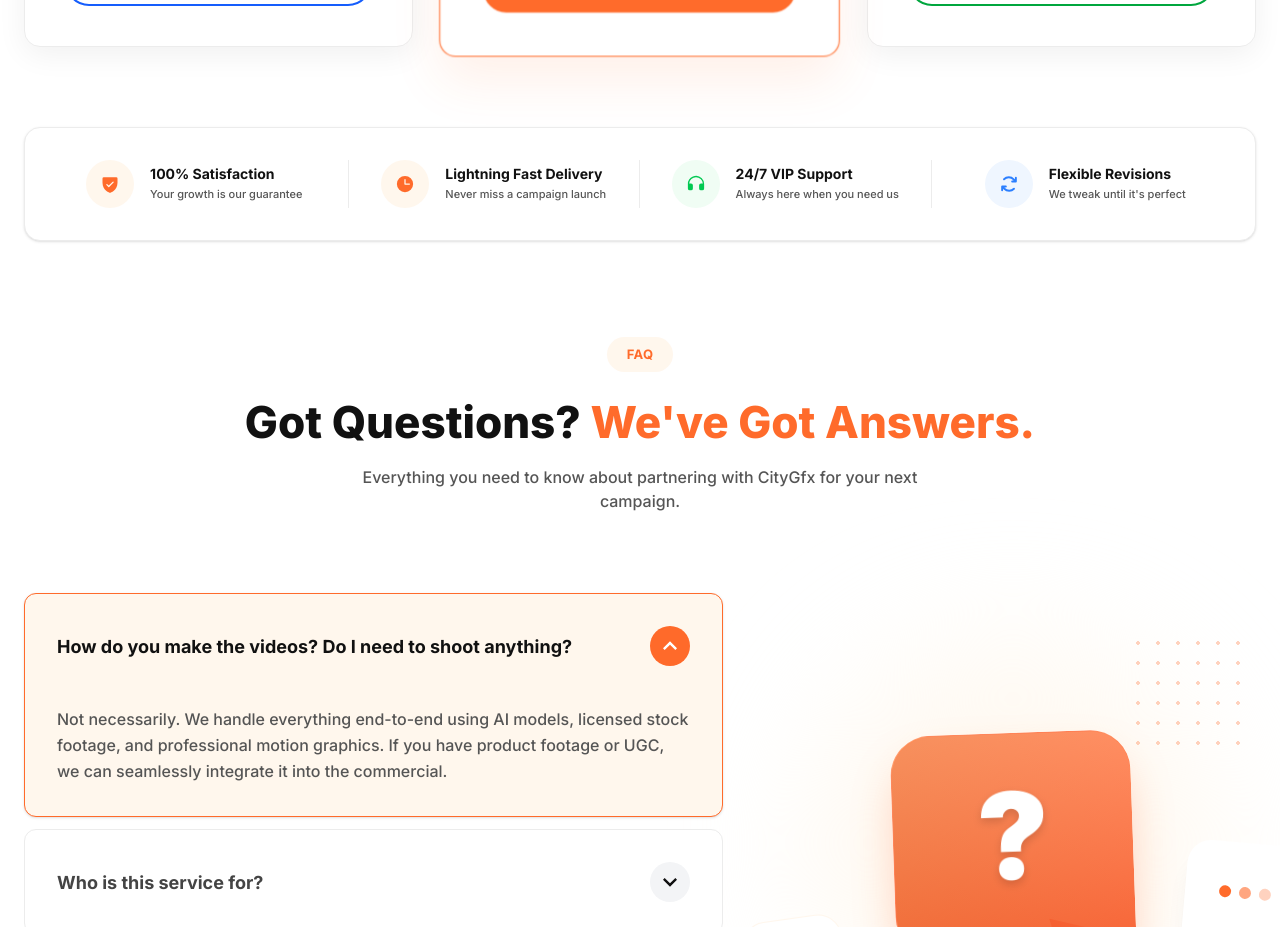
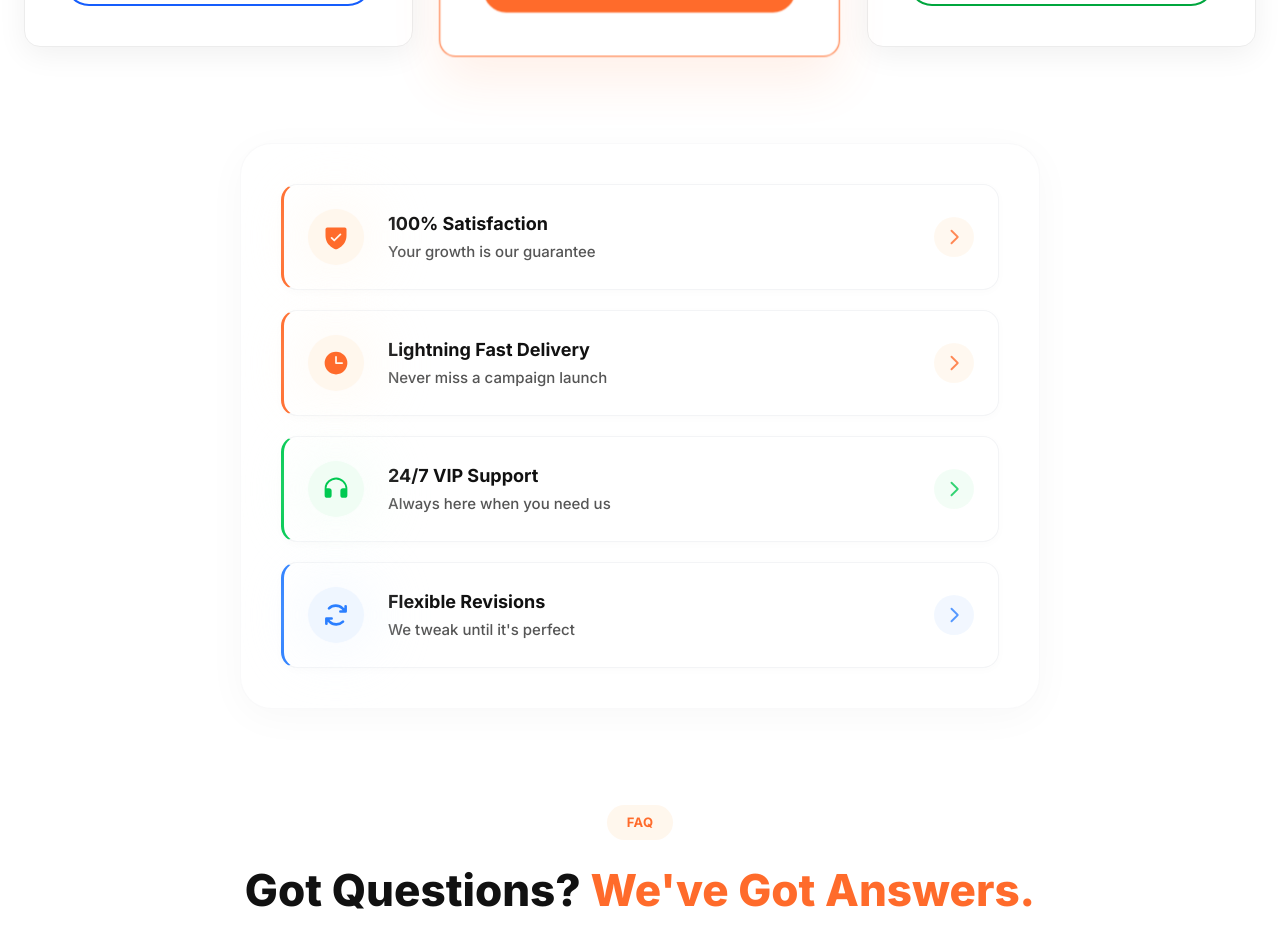
Before and after one commit to goshalontu25-cpu/citygfx-landing-page, a Next.js app: page / in a window 1280 px wide. Shown: the part 6360-7287 px from the top of the page. Built offline with nearby package versions, Linux system fonts and the light colour scheme.

Commit message:
Update Trust Indicators Bar design to match the requested stacked card layout

```diff
--- a/components/pricing.tsx
+++ b/components/pricing.tsx
@@ -19,7 +19,8 @@ import {
   PiMicrophoneStageFill as MicrophoneStage,
   PiFileVideoFill as FileVideo,
   PiRocketLaunchFill as RocketLaunch,
-  PiFolderOpenFill as FolderOpen
+  PiFolderOpenFill as FolderOpen,
+  PiCaretRightBold as CaretRight
 } from "react-icons/pi"
 import * as motion from "framer-motion/client"
 
@@ -206,28 +207,32 @@ const trustIndicators = [
     title: "100% Satisfaction",
     desc: "Your growth is our guarantee",
     colorClass: "text-[#FF6B2B]",
-    bgClass: "bg-orange-50"
+    bgClass: "bg-orange-50",
+    borderClass: "border-l-[#FF6B2B]"
   },
   {
     icon: Clock,
     title: "Lightning Fast Delivery",
     desc: "Never miss a campaign launch",
     colorClass: "text-[#FF6B2B]",
-    bgClass: "bg-orange-50"
+    bgClass: "bg-orange-50",
+    borderClass: "border-l-[#FF6B2B]"
   },
   {
     icon: Headphones,
     title: "24/7 VIP Support",
     desc: "Always here when you need us",
     colorClass: "text-green-500",
-    bgClass: "bg-green-50"
+    bgClass: "bg-green-50",
+    borderClass: "border-l-green-500"
   },
   {
     icon: RefreshCw,
     title: "Flexible Revisions",
     desc: "We tweak until it's perfect",
     colorClass: "text-blue-500",
-    bgClass: "bg-blue-50"
+    bgClass: "bg-blue-50",
+    borderClass: "border-l-blue-500"
   }
 ]
 
@@ -364,19 +369,37 @@ export function Pricing() {
           whileInView={{ opacity: 1, y: 0 }}
           viewport={{ once: true }}
           transition={{ duration: 0.5, delay: 0.4 }}
-          className="mt-16 md:mt-20 w-full bg-white rounded-2xl border border-border p-6 md:p-8 shadow-sm flex flex-col md:flex-row items-center justify-between divide-y md:divide-y-0 md:divide-x divide-border"
+          className="mt-16 md:mt-24 w-full max-w-[800px] mx-auto bg-white rounded-[32px] border border-gray-100/50 p-6 md:p-10 shadow-[0_8px_40px_rgba(0,0,0,0.03)]"
         >
-          {trustIndicators.map((item, idx) => (
-            <div key={idx} className="flex items-center gap-4 w-full md:w-1/4 md:justify-center py-5 md:py-0 first:pt-0 last:pb-0 md:px-4 md:first:pl-0 md:last:pr-0">
-              <div className={`w-12 h-12 shrink-0 rounded-full ${item.bgClass} flex items-center justify-center ${item.colorClass}`}>
-                <item.icon className="w-5 h-5" />
+          <div className="flex flex-col gap-4 md:gap-5">
+            {trustIndicators.map((item, idx) => (
+              <div
+                key={idx}
+                className={`flex items-center justify-between p-4 md:p-6 bg-white rounded-2xl border border-gray-100 shadow-[0_2px_10px_rgba(0,0,0,0.02)] hover:shadow-md transition-shadow border-l-[3px] group cursor-default ${item.borderClass}`}
+              >
+                <div className="flex items-center gap-5 md:gap-6">
+                  {/* Icon with radial glow */}
+                  <div className="relative flex items-center justify-center shrink-0 w-12 h-12 md:w-14 md:h-14">
+                    <div className={`absolute inset-0 rounded-full scale-125 blur-xl opacity-70 ${item.bgClass}`}></div>
+                    <div className={`relative z-10 w-12 h-12 md:w-14 md:h-14 rounded-full flex items-center justify-center ${item.bgClass} ${item.colorClass}`}>
+                      <item.icon className="w-6 h-6 md:w-7 md:h-7" />
+                    </div>
+                  </div>
+
+                  {/* Text */}
+                  <div className="flex flex-col">
+                    <span className="text-[16px] md:text-[18px] font-bold text-text-dark mb-0.5 md:mb-1">{item.title}</span>
+                    <span className="text-[13px] md:text-[15px] text-text-soft font-medium">{item.desc}</span>
+                  </div>
+                </div>
+
+                {/* Right Arrow */}
+                <div className={`w-8 h-8 md:w-10 md:h-10 shrink-0 rounded-full flex items-center justify-center ${item.bgClass} ${item.colorClass} opacity-80 group-hover:opacity-100 transition-opacity`}>
+                  <CaretRight className="w-4 h-4 md:w-5 md:h-5" />
+                </div>
               </div>
-              <div className="flex flex-col">
-                <span className="text-[14px] font-bold text-text-dark leading-tight mb-1">{item.title}</span>
-                <span className="text-[11px] font-medium text-text-soft leading-snug">{item.desc}</span>
-              </div>
-            </div>
-          ))}
+            ))}
+          </div>
         </motion.div>
 
       </div>
```
